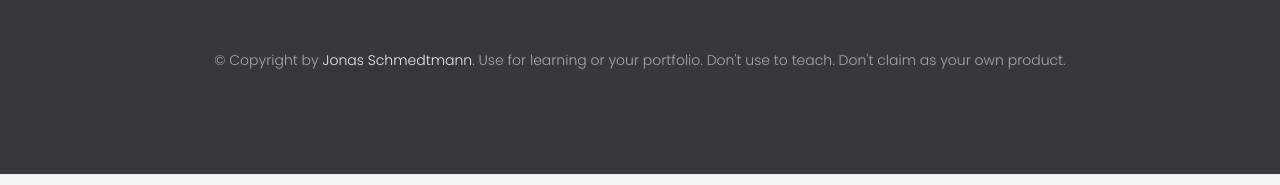
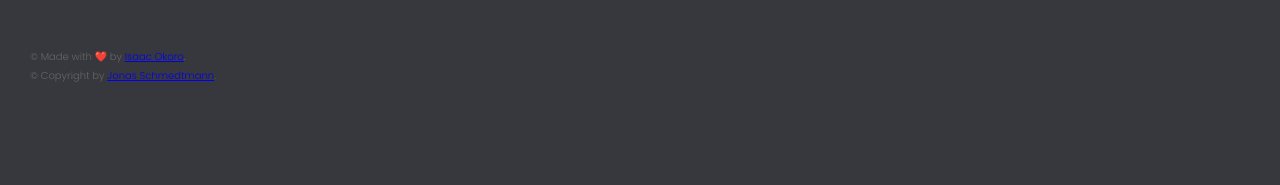
Before and after one commit to IsaacThaJunior/Bank-app-website, a plain HTML site: page index.html in a window 1280 px wide. Shown: the part 4863-5048 px from the top of the page. Drawn offline with Linux system fonts and the light colour scheme.

Commit message:
Update index.html

```diff
--- a/index.html
+++ b/index.html
@@ -321,15 +321,23 @@
         </li>
       </ul>
       <img src="img/icon.png" alt="Logo" class="footer__logo" />
-      <p class="footer__copyright">
+     <p class="copyright">
+          &copy; Made with ❤️ by
+          <a
+            class="twitter-link"
+            target="_blank"
+            href="https://twitter.com/HomelessDev02"
+            >Isaac Okoro</a
+          >.
+        </p>
+        <p class="copyright">
           &copy; Copyright by
           <a
-          class="footer__link twitter-link"
+            class="twitter-link"
             target="_blank"
             href="https://twitter.com/jonasschmedtman"
             >Jonas Schmedtmann</a
-        >. Use for learning or your portfolio. Don't use to teach. Don't claim
-        as your own product.
+          >.
         </p>
     </footer>
 
```
Lines whose indentation alone changed are shown as unchanged.
